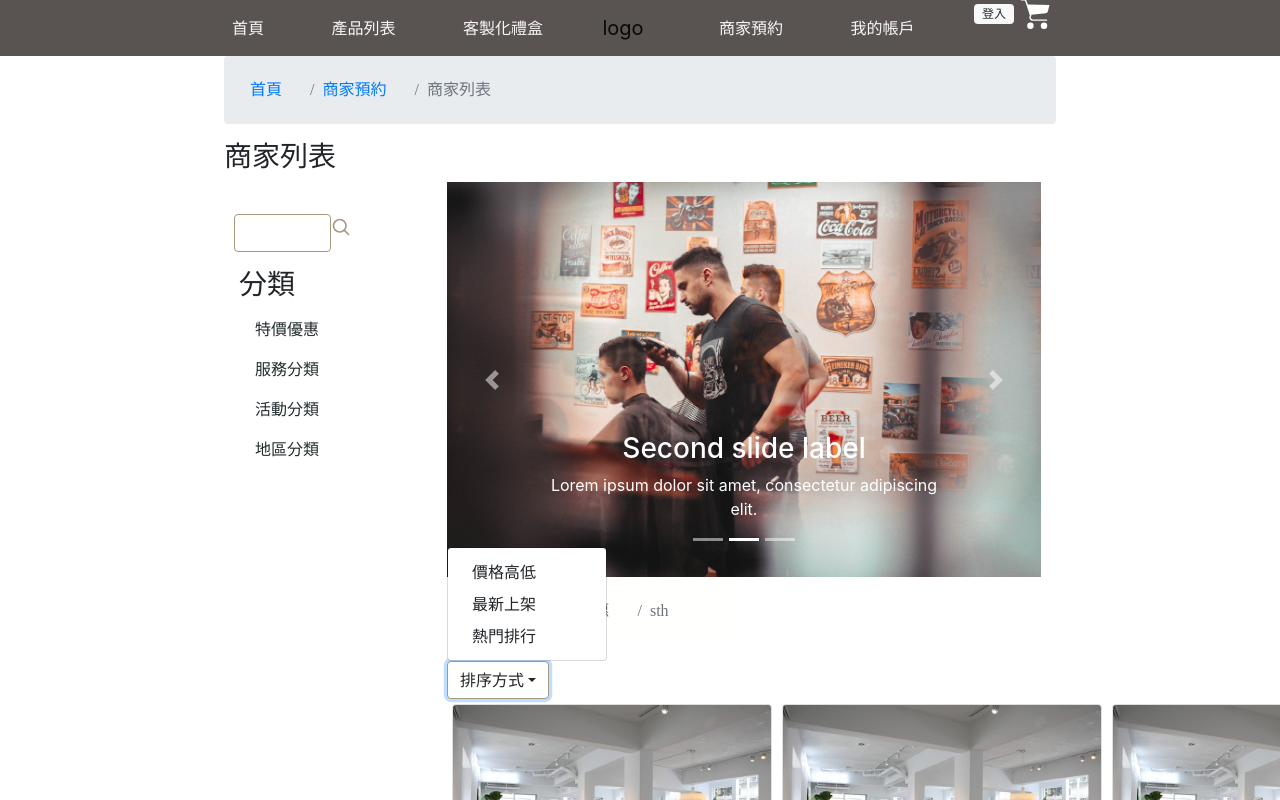
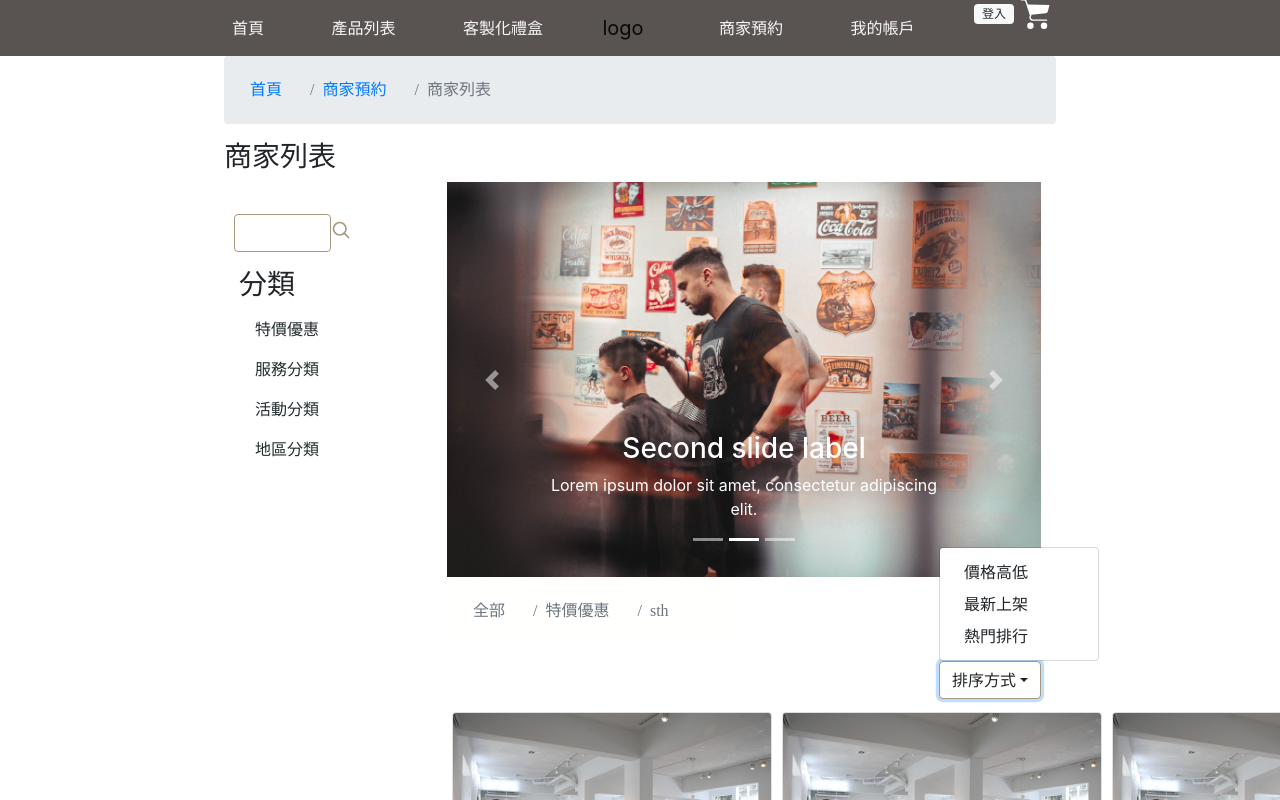
Before and after one commit to Kos8943/shakes-beard, a React (Create React App) app: page /shoplist in a window 1280 px wide. Both pictures are taken after a click on the button "排序方式". Shown: the top 800 px of the page. Built offline with nearby package versions, Linux system fonts and the light colour scheme.

Commit message:
merge components(temp)

```diff
--- a/src/chen/components/Cates.js
+++ b/src/chen/components/Cates.js
@@ -2,6 +2,7 @@
 import { Link } from 'react-router-dom'
 // 1015 match/history/location
 // product/:id? withRouter,useParams
+import { Dropdown } from 'react-bootstrap'
 
 function Cates(props) {
   console.log('Cates', props)
@@ -41,6 +42,17 @@
             sth
           </li>
         </ol>
+
+        <Dropdown className="d-flex justify-content-end mb-2">
+          <Dropdown.Toggle id="dropdown-basic" className="sorts" variant="">
+            排序方式
+          </Dropdown.Toggle>
+          <Dropdown.Menu>
+            <Dropdown.Item href="#/action-1">價格高低</Dropdown.Item>
+            <Dropdown.Item href="#/action-2">最新上架</Dropdown.Item>
+            <Dropdown.Item href="#/action-3">熱門排行</Dropdown.Item>
+          </Dropdown.Menu>
+        </Dropdown>
       </nav>
     </>
   )
--- a/src/chen/components/CatesAside.js
+++ b/src/chen/components/CatesAside.js
@@ -18,7 +18,7 @@
           <Form.Group controlId="searchForm">
             <Form.Row>
               <Form.Control type="text"></Form.Control>
-              <Form.Label>
+              <Form.Label className="d-flex align-items-center">
                 <a className="text-muted" href="#">
                   <svg xmlns="https://www.w3.org/2000/svg" width="20" height="20" viewBox="0 0 24 24" fill="none" stroke="#a69981" stroke-width="2" stroke-linecap="round" stroke-linejoin="round" focusable="false" role="img"><title>Search</title><circle cx="10.5" cy="10.5" r="7.5"></circle><line x1="21" y1="21" x2="15.8" y2="15.8"></line></svg>
                 </a>
--- a/src/chen/pages/ShopList.js
+++ b/src/chen/pages/ShopList.js
@@ -22,7 +22,7 @@
           <div className="col-9">
             <Banner />
             <Cates />
-            <Sorts />
+            {/* <Sorts /> */}
             <div className="cardGroup">
               <Cards />
               <Cards />
@@ -35,13 +35,6 @@
             </div>
           </div>
         </div>
-        {/* <div className="row">
-          <div className="col-3"></div>
-          <div className="col-9">
-            <Cates />
-            <Sorts />
-          </div>
-        </div> */}
         {/* <div className="row">
           <div className="col-3"></div>
           <div className="col-9 cardGroup">
```
